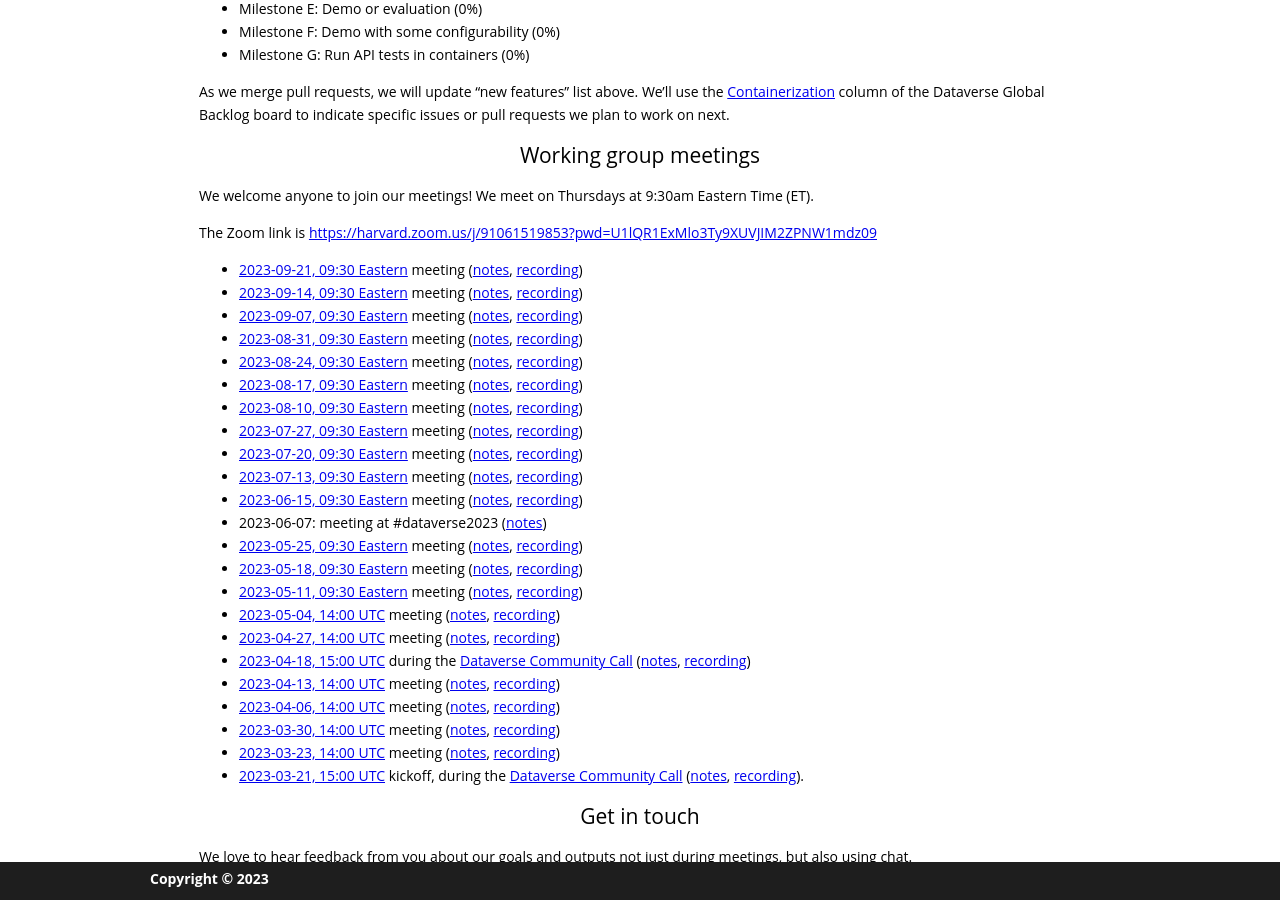
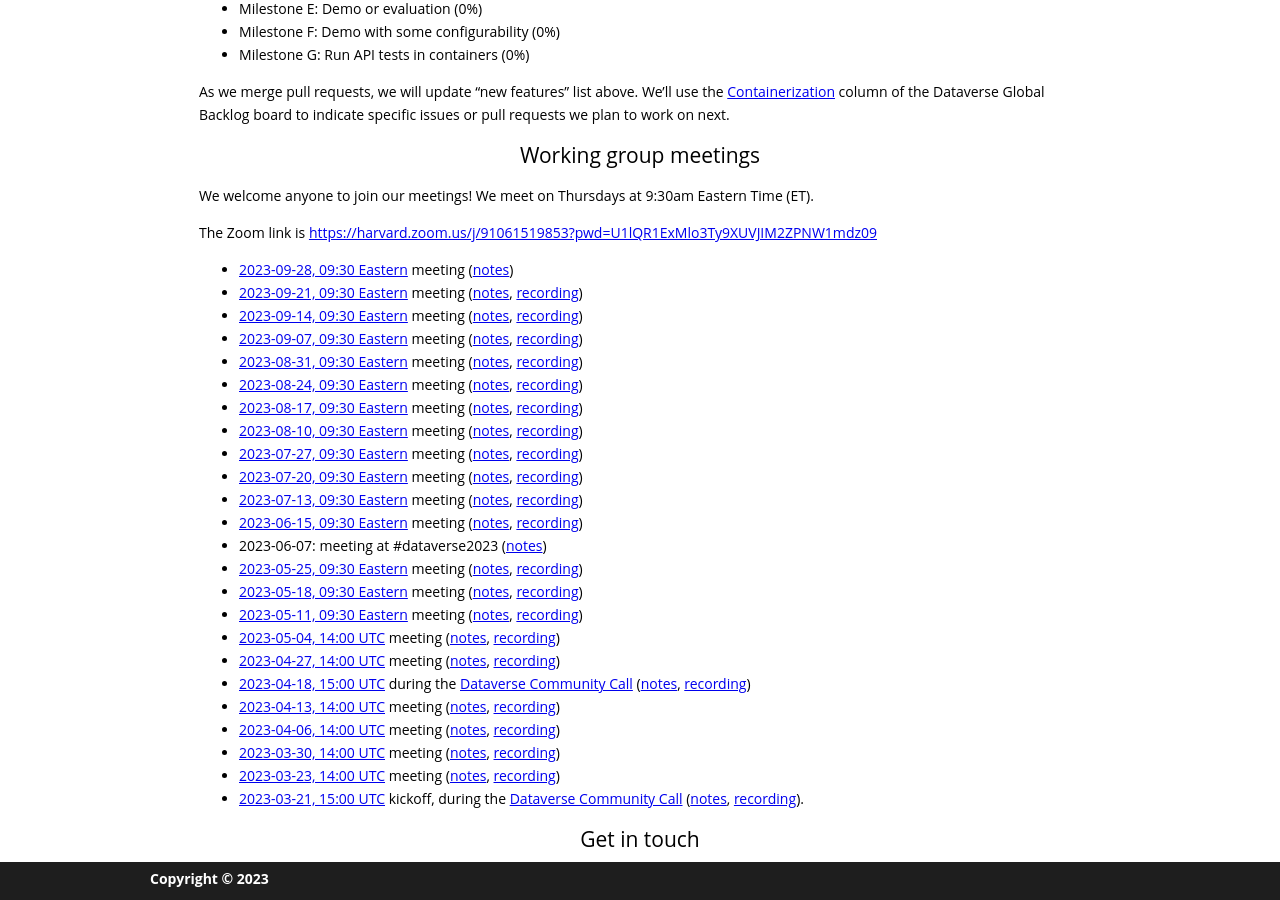
Before and after one commit to gdcc/ct.gdcc.io, a Jekyll site: the page built from index.md, in a window 1280 px wide and 900 px high, scrolled down 1473 px. Built offline with Jekyll 4.4.1, drawn with Linux system fonts in a browser that asks for light colours; our own code applies the rules of GitHub Pages for plain Markdown files.

Commit message:
add next meeting

```diff
--- a/index.md
+++ b/index.md
@@ -55,6 +55,7 @@ We welcome anyone to join our meetings! We meet on Thursdays at 9:30am Eastern T
 
 The Zoom link is <https://harvard.zoom.us/j/91061519853?pwd=U1lQR1ExMlo3Ty9XUVJIM2ZPNW1mdz09>
 
+- [2023-09-28, 09:30 Eastern](https://time.is/compare/0930_28_Sep_2023_in_Boston) meeting ([notes](https://docs.google.com/document/d/1VY2FQg6uBHWEvga2ejNEb_7DsNiUA4QTD-0afap-GX4/edit?usp=sharing))
 - [2023-09-21, 09:30 Eastern](https://time.is/compare/0930_21_Sep_2023_in_Boston) meeting ([notes](https://docs.google.com/document/d/1TQGRWxfoYUjqyGsb1i17ck-RNXdQM0ILPRO2tlSFFH0/edit?usp=sharing), [recording](https://harvard.zoom.us/rec/share/rheiJVuXlEHwGDCC5PMyRK0-CDija5VEJZeOH7Z6rB33Sdaza8GABaJhkdJAreZz.iuOwDn_rgWngMvHI))
 - [2023-09-14, 09:30 Eastern](https://time.is/compare/0930_14_Sep_2023_in_Boston) meeting ([notes](https://docs.google.com/document/d/1uGQ6djp-WlTYHPjvIFEwM66bfz4TjJPSCVrXHHWzb8U/edit?usp=sharing), [recording](https://harvard.zoom.us/rec/share/62l5eDv_iHaunzLfdf6N9UtXw-vovYSlthdgcNyqHCgkhBOU8uVJu1s_Dm7tZeI3.CZ1nmtOKCXIGYBWj))
 - [2023-09-07, 09:30 Eastern](https://time.is/compare/0930_7_Sep_2023_in_Boston) meeting ([notes](https://docs.google.com/document/d/1UYg6pJDNWtsAfnYaVxCJtnXjr0r2uZcd3FH_5I5u9Y0/edit?usp=sharing), [recording](https://harvard.zoom.us/rec/share/OUJDh9XUsYsyF-NcDmx-0siC6rLN_c8C_shCowKB1mjxQ3fqI1tEXlX7uXQ4orbn.jxC2hMKHvwa1MLD-))
```
